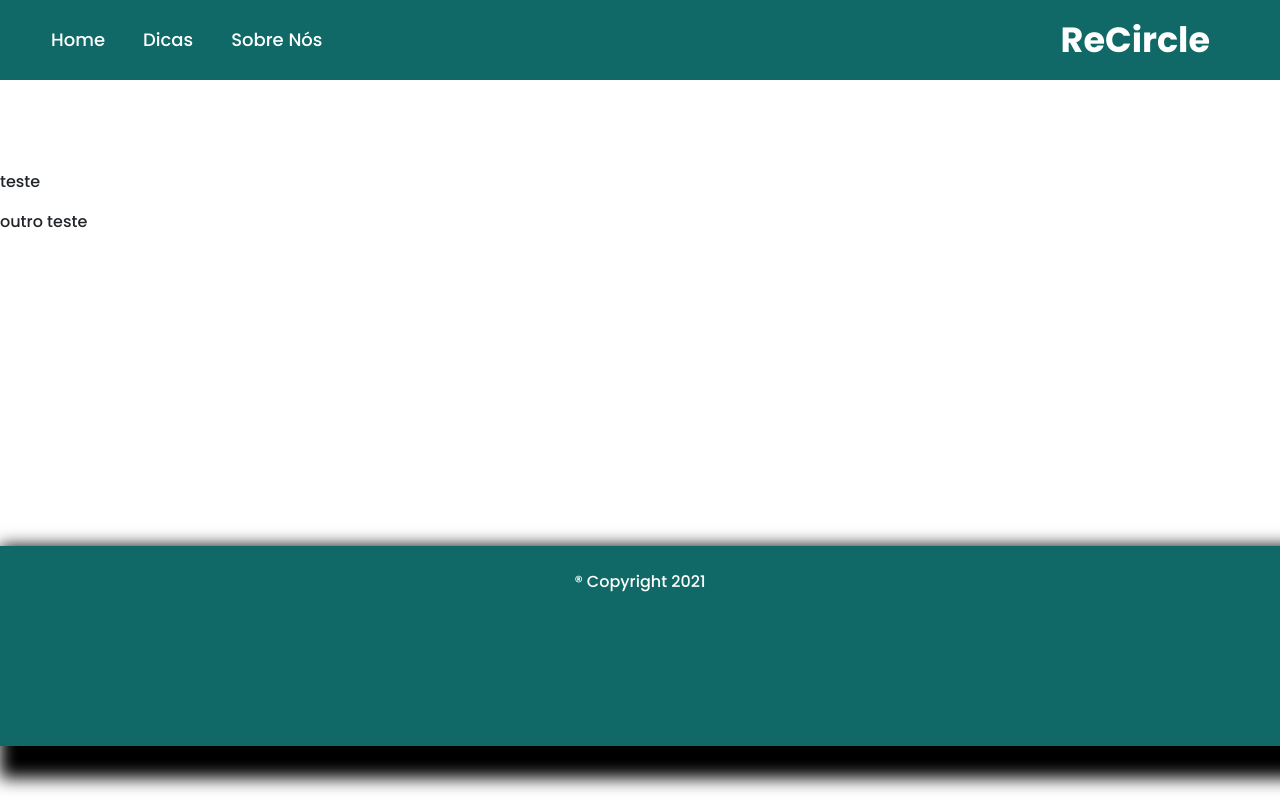
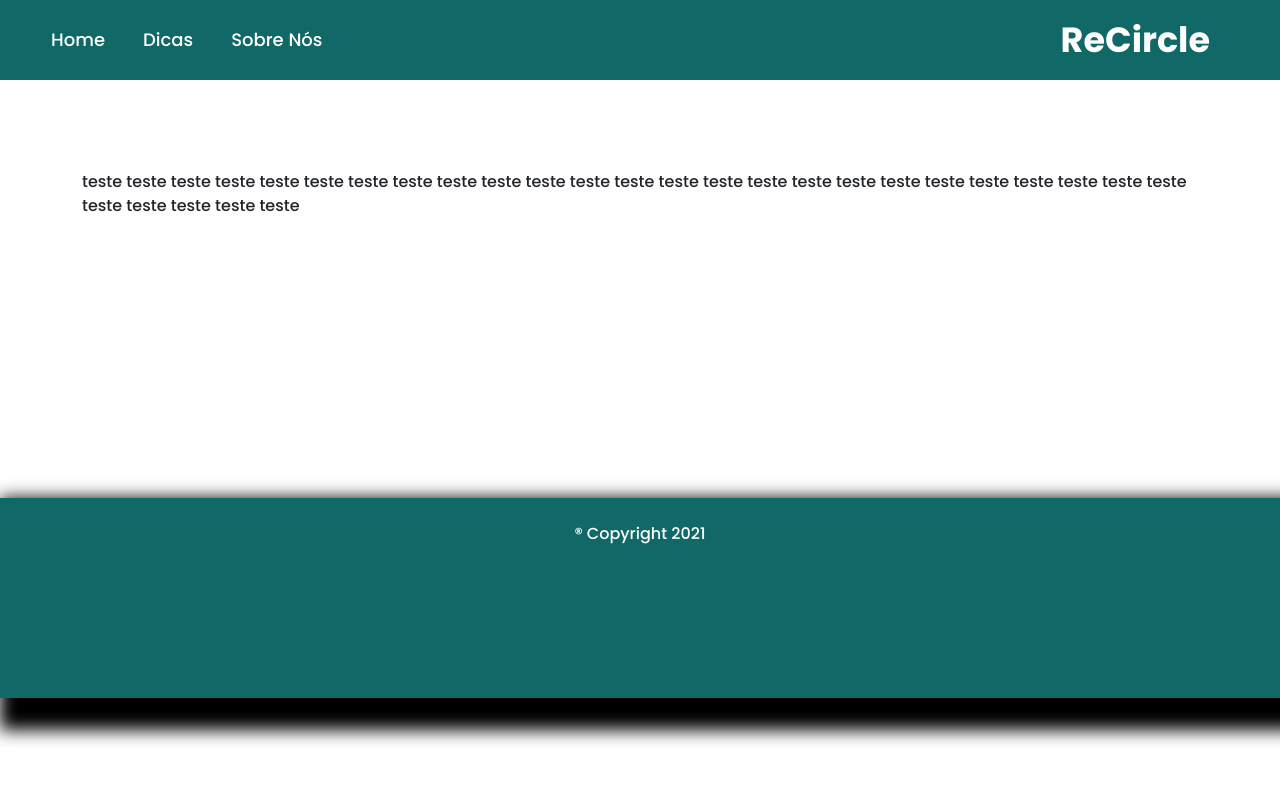
Before and after one commit to FabioPassos10/Recicle, a React (Create React App) app: page /Sobre in a window 1280 px wide. Built offline with nearby package versions, Linux system fonts and the light colour scheme.

Commit message:
estrutura inicial do sobre nós
incrementação da coluna main e alturações no css

```diff
--- a/src/Pages/Sobre/Sobre.js
+++ b/src/Pages/Sobre/Sobre.js
@@ -1,11 +1,20 @@
 import React from "react";
+import { Container, Row, Col } from 'reactstrap';
 
 export default function sobre(props) {
   return (
     <section>
-     <p>teste</p>
-    <p>outro teste</p>
+      <Container id= "Main">
+        <Row>
+          <Col>
 
+          teste teste teste teste teste teste teste teste teste teste teste teste teste teste teste
+          teste teste teste teste teste teste teste teste teste teste teste teste teste teste teste
+
+
+          </Col>
+        </Row>
+      </Container>
     </section>
   );
 }
--- a/src/Pages/Sobre/sobre.css
+++ b/src/Pages/Sobre/sobre.css
@@ -0,0 +1,5 @@
+/* Container central */
+#Main {
+    width: 90%;
+    height: 100%;
+}
```
